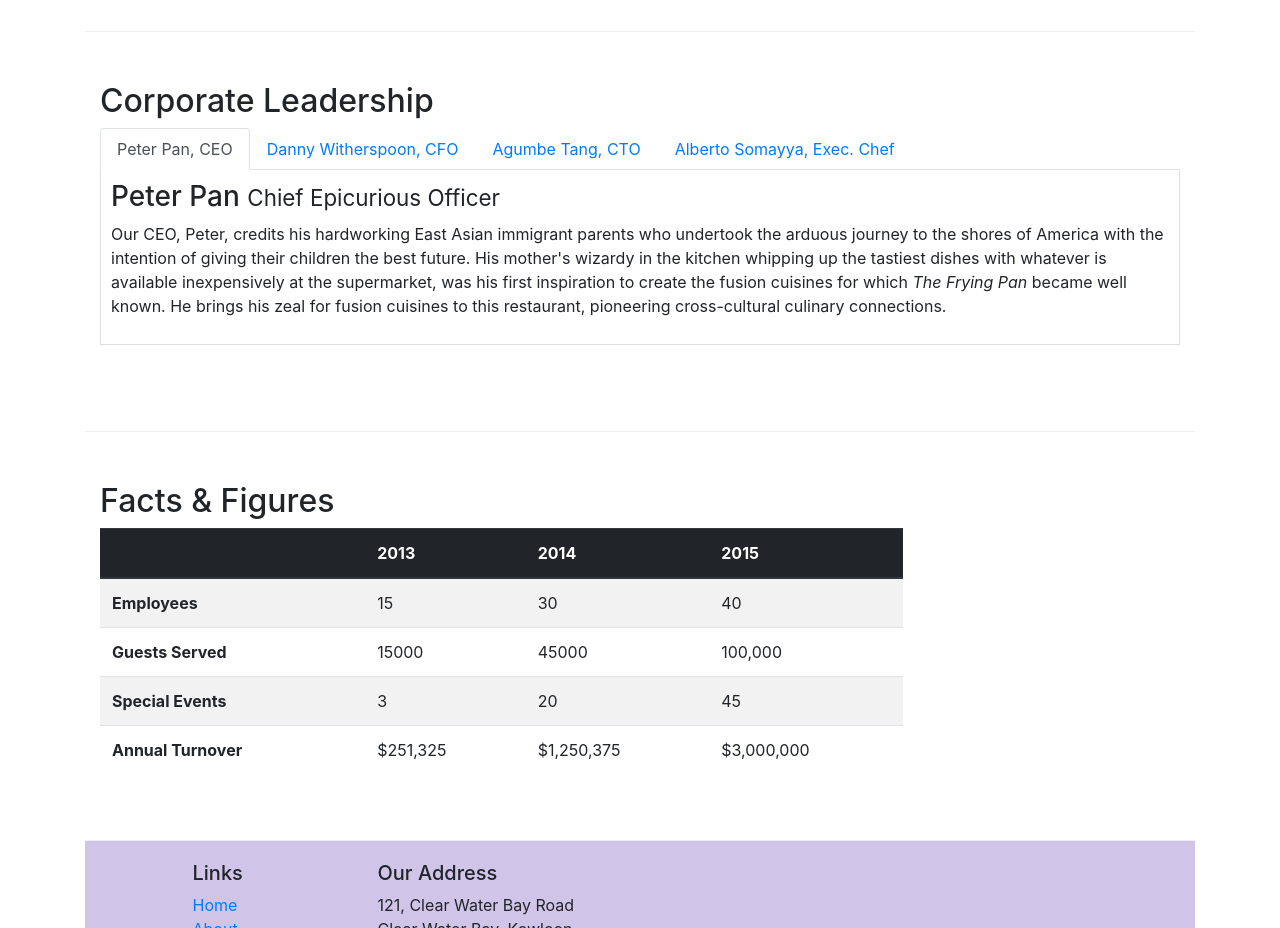
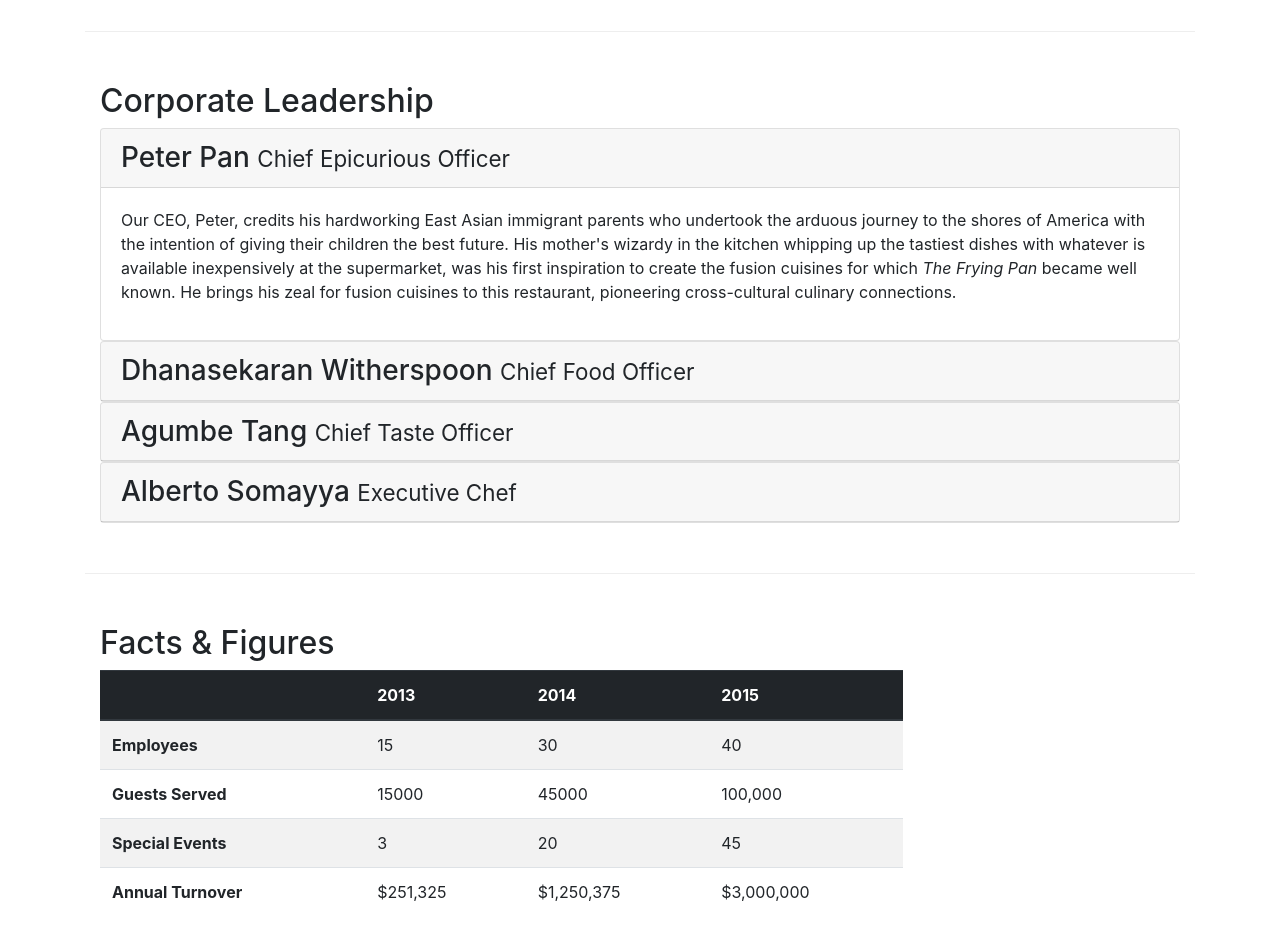
Before and after one commit to MOPEAPAHLAING/bootstrap, a website: page aboutus.html in a window 1280 px wide. Shown: the part 940-1868 px from the top of the page. Drawn offline with nearby package versions, Linux system fonts and the light colour scheme.

Commit message:
Accordion

```diff
--- a/aboutus.html
+++ b/aboutus.html
@@ -105,41 +105,67 @@
             <div class="col-12">
                 <h2>Corporate Leadership</h2>
 
-                <ul class="nav nav-tabs">
-                    <li class="nav-item">
-                        <a class="nav-link active" href="#peter"
-                            role="tab" data-toggle="tab">Peter Pan, CEO</a>
-                    </li>
-                    <li class="nav-item">
-                        <a class="nav-link" href="#danny"
-                            role="tab" data-toggle="tab">Danny Witherspoon, CFO</a>
-                    </li>
-                    <li class="nav-item">
-                        <a class="nav-link" href="#agumbe"
-                            role="tab" data-toggle="tab">Agumbe Tang, CTO</a>
-                    </li>
-                    <li class="nav-item">
-                        <a class="nav-link" href="#alberto"
-                            role="tab" data-toggle="tab">Alberto Somayya, Exec. Chef</a>
-                    </li>
-                </ul>
 
-                <div class="tab-content">
-                    <div role="tabpanel" class="tab-pane fade show active" id="peter">
-                        <h3>Peter Pan <small>Chief Epicurious Officer</small></h3>
-                        <p class="d-none d-sm-block">Our CEO, Peter, credits his hardworking East Asian immigrant parents who undertook the arduous journey to the shores of America with the intention of giving their children the best future. His mother's wizardy in the kitchen whipping up the tastiest dishes with whatever is available inexpensively at the supermarket, was his first inspiration to create the fusion cuisines for which <em>The Frying Pan</em> became well known. He brings his zeal for fusion cuisines to this restaurant, pioneering cross-cultural culinary connections.</p>
+
+                <div id="accordion">
+                    <div class="card">
+                        <div class="card-header" role="tab" id="peterhead">
+                            <h3 class="mb-0">
+                                <a data-toggle="collapse" data-target="#peter">
+                                    Peter Pan <small>Chief Epicurious Officer</small>
+                                </a>
+                            </h3>
+                        </div>
+                        <div class="collapse show" id="peter" data-parent="#accordion">
+                            <div class="card-body">
+                                <p class="d-none d-sm-block">Our CEO, Peter, credits his hardworking East Asian immigrant parents who undertook the arduous journey to the shores of America with the intention of giving their children the best future. His mother's wizardy in the kitchen whipping up the tastiest dishes with whatever is available inexpensively at the supermarket, was his first inspiration to create the fusion cuisines for which <em>The Frying Pan</em> became well known. He brings his zeal for fusion cuisines to this restaurant, pioneering cross-cultural culinary connections.</p>
+                            </div>
+                        </div>
                     </div>
-                    <div role="tabpanel" class="tab-pane fade" id="danny">
-                        <h3>Dhanasekaran Witherspoon <small>Chief Food Officer</small></h3>
-                        <p class="d-none d-sm-block">Our CFO, Danny, as he is affectionately referred to by his colleagues, comes from a long established family tradition in farming and produce. His experiences growing up on a farm in the Australian outback gave him great appreciation for varieties of food sources. As he puts it in his own words, <em>Everything that runs, wins, and everything that stays, pays!</em></p>
+
+                    <div class="card">
+                        <div class="card-header" role="tab" id="dannyhead">
+                            <h3 class="mb-0">
+                                <a class="collapsed" data-toggle="collapse" data-target="#danny">
+                                    Dhanasekaran Witherspoon <small>Chief Food Officer</small>
+                                </a>
+                            </h3>
+                        </div>
+                        <div class="collapse" id="danny" data-parent="#accordion">
+                            <div class="card-body">
+                                <p class="d-none d-sm-block">Our CFO, Danny, as he is affectionately referred to by his colleagues, comes from a long established family tradition in farming and produce. His experiences growing up on a farm in the Australian outback gave him great appreciation for varieties of food sources. As he puts it in his own words, <em>Everything that runs, wins, and everything that stays, pays!</em></p>
+                            </div>
+                        </div>
                     </div>
-                    <div role="tabpanel" class="tab-pane fade" id="agumbe">
-                        <h3>Agumbe Tang <small>Chief Taste Officer</small></h3>
-                        <p class="d-none d-sm-block">Blessed with the most discerning gustatory sense, Agumbe, our CTO, personally ensures that every dish that we serve meets his exacting tastes. Our chefs dread the tongue lashing that ensues if their dish does not meet his exacting standards. He lives by his motto, <em>You click only if you survive my lick.</em></p>
+
+                    <div class="card">
+                        <div class="card-header" role="tab" id="agumbehead">
+                            <h3 class="mb-0">
+                                <a class="collapsed" data-toggle="collapse" data-target="#agumbe">
+                                    Agumbe Tang <small>Chief Taste Officer</small>
+                                </a>
+                            </h3>
+                        </div>
+                        <div class="collapse" id="agumbe" data-parent="#accordion">
+                            <div class="card-body">
+                            <p class="d-none d-sm-block">Blessed with the most discerning gustatory sense, Agumbe, our CTO, personally ensures that every dish that we serve meets his exacting tastes. Our chefs dread the tongue lashing that ensues if their dish does not meet his exacting standards. He lives by his motto, <em>You click only if you survive my lick.</em></p>
+                            </div>
+                        </div>
                     </div>
-                    <div role="tabpanel" class="tab-pane fade" id="alberto">
-                        <h3>Alberto Somayya <small>Executive Chef</small></h3>
-                        <p class="d-none d-sm-block">Award winning three-star Michelin chef with wide International experience having worked closely with whos-who in the culinary world, he specializes in creating mouthwatering Indo-Italian fusion experiences. He says, <em>Put together the cuisines from the two craziest cultures, and you get a winning hit! Amma Mia!</em></p>
+
+                    <div class="card">
+                        <div class="card-header" role="tab" id="albertohead">
+                            <h3 class="mb-0">
+                                <a class="collapsed" data-toggle="collapse" data-target="#alberto">
+                                    Alberto Somayya <small>Executive Chef</small>
+                                </a>
+                            </h3>
+                        </div>
+                        <div class="collapse" id="alberto" data-parent="#accordion">
+                            <div class="card-body">
+                            <p class="d-none d-sm-block">Award winning three-star Michelin chef with wide International experience having worked closely with whos-who in the culinary world, he specializes in creating mouthwatering Indo-Italian fusion experiences. He says, <em>Put together the cuisines from the two craziest cultures, and you get a winning hit! Amma Mia!</em></p>
+                            </div>
+                        </div>
                     </div>
                 </div>
             </div>
```
